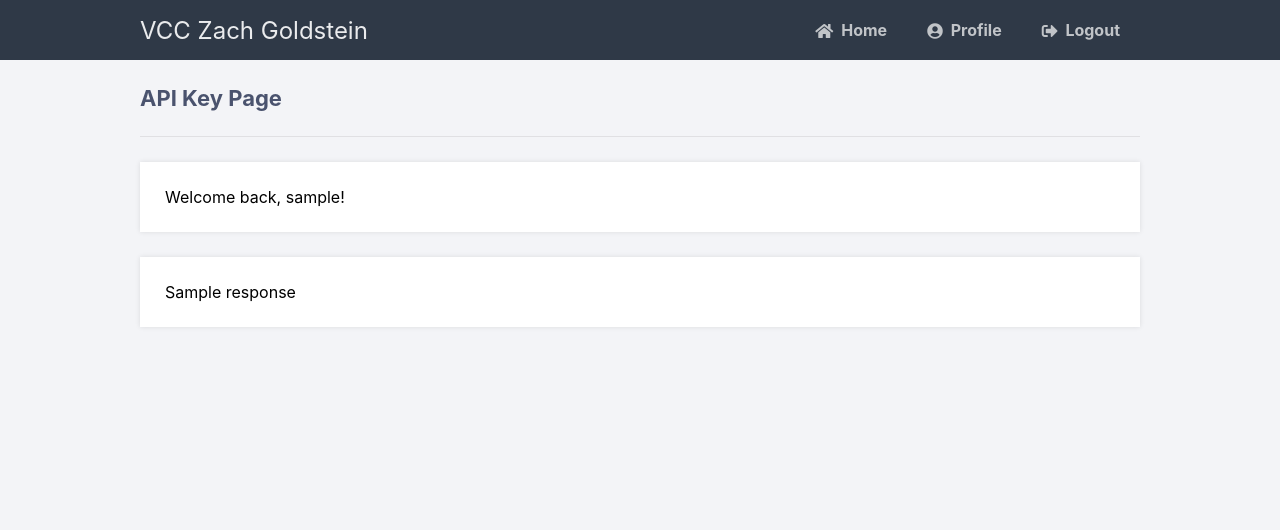
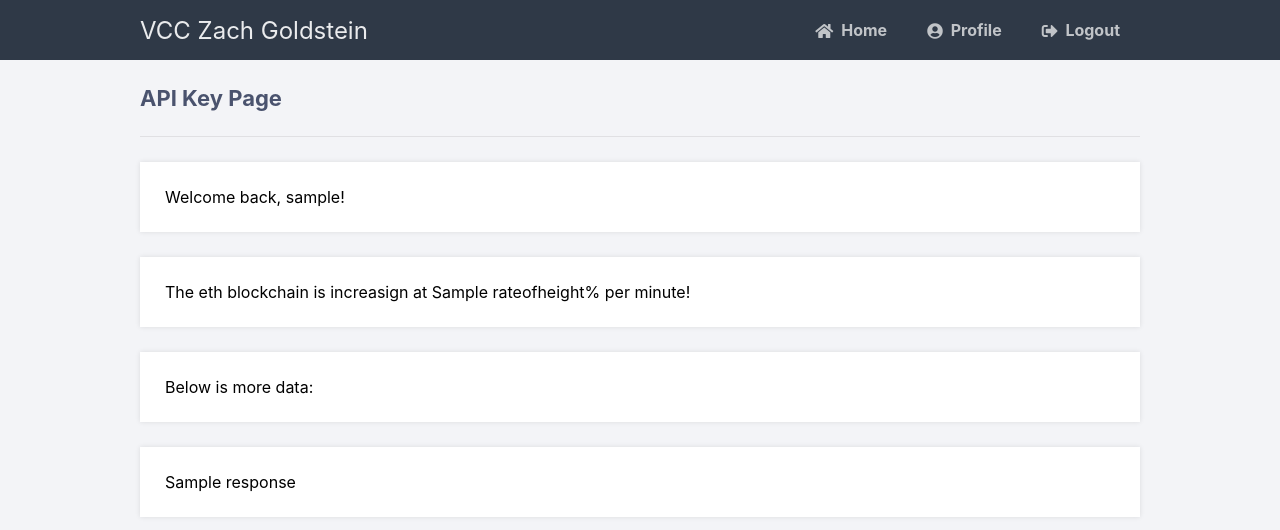
Before and after one commit to zachgold00/VCC, a Flask app: template pythonlogin/templates/keyapi.html in a window 1280 px wide. Shown: the top 530 px of the page. Run offline with Flask 2, Linux system fonts and the light colour scheme; the template is opened without the code that fills it: most values are stand-ins (such as "Sample title", 1, 10 or a date in 2020); some libraries are stand-ins or nearby versions.

Commit message:
added final touches to the euqation

```diff
--- a/pythonlogin/main.py
+++ b/pythonlogin/main.py
@@ -186,8 +186,16 @@ def postapiheaders():
 
             with open('/Users/zacharygoldstein/PycharmProjects/VCC7.0/personal.json', 'r') as f:
                 data = json.load(f)
+                hs = float(data['headSlot'])
+                pje = float(data['previousJustifiedEpoch'])
 
-            return render_template('keyapi.html', username=session['username'], response=callapi());
+                rateofheight = pje/hs * 100
+
+                rateofheight = str(round(rateofheight, 2))
+
+
+
+            return render_template('keyapi.html', username=session['username'], rateofheight=rateofheight, response=callapi());
         else:
             return render_template('keyapi.html', username=session['username'],
                                    response='Wrong API Key, please try again!');
--- a/pythonlogin/templates/keyapi.html
+++ b/pythonlogin/templates/keyapi.html
@@ -8,8 +8,14 @@
 <p>Welcome back, {{ username }}!</p>
 
 
+<p>The eth blockchain is increasign at {{ rateofheight }}% per minute!</p>
+
+<p>Below is more data:</p>
+
 <p>{{ response }}</p>
 
 
 
+
+
 {% endblock %}
```
